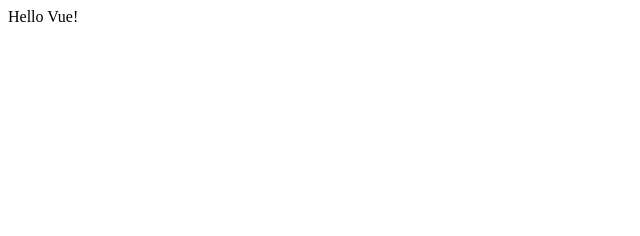
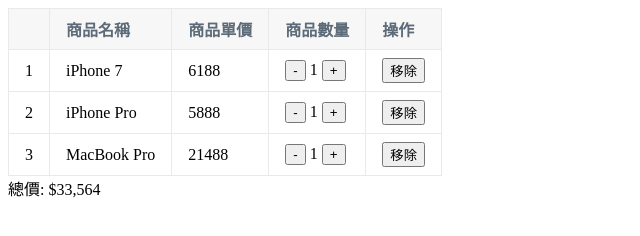
Before and after one commit to YangMak/TestGitHub, a plain HTML site: page 2018-08-27_VueTest/index.html in a window 1280 px wide. Shown: the whole page, without its empty margins (0-640 px from the left). Drawn offline with nearby package versions, Linux system fonts and the light colour scheme.

Commit message:
2018-10-12-commit

```diff
--- a/2018-08-27_VueTest/index.html
+++ b/2018-08-27_VueTest/index.html
@@ -5,22 +5,45 @@
     <meta charset="UTF-8">
     <meta name="viewport" content="width=device-width, initial-scale=1.0">
     <meta http-equiv="X-UA-Compatible" content="ie=edge">
-    <title>VueTest</title>
-    <script src='https://cdnjs.cloudflare.com/ajax/libs/vue/2.5.17/vue.js'></script>
+    <title>購物範例</title>
+    <link rel="stylesheet" href="../2018-08-27_VueTest/style.css"></link>
 </head>
 
 <body>
-    <div id="app">
-        {{message}}
+    <div id="app" v-cloak>
+        <template v-if="list.length">
+            <table>
+                <thead>
+                    <tr>
+                        <th></th>
+                        <th>商品名稱</th>
+                        <th>商品單價</th>
+                        <th>商品數量</th>
+                        <th>操作</th>
+                    </tr>
+                </thead>
+                <tbody>
+                    <tr v-for="(item, index) in list">
+                        <td>{{index + 1}}</td>
+                        <td>{{item.name}}</td>
+                        <td>{{item.price}}</td>
+                        <td>
+                            <button @click="handleReduce(index)" :disabled="item.count === 0">-</button>
+                            {{item.count}}
+                            <button @click="handleAdd(index)">+</button>
+                        </td>
+                        <td>
+                            <button @click="handleRemove(index)">移除</button>
+                        </td>
+                    </tr>
+                </tbody>
+            </table>
+            <div>總價: ${{totalPrice}}</div>
+        </template>
+        <div v-else=>購物車為空</div>
     </div>
-    <script>
-        let app = new Vue({
-            el: '#app',
-            data: {
-                message: 'Hello Vue!'
-            }
-        })
-    </script>
-</body>
+
+    <script src='https://cdnjs.cloudflare.com/ajax/libs/vue/2.5.17/vue.js'></script>
+    <script src='../2018-08-27_VueTest/index.js'></script>
 
 </html>
--- /dev/null
+++ b/2018-08-27_VueTest/index.js
@@ -0,0 +1,47 @@
+var app = new Vue({
+    el: '#app',
+    data: {
+        list: [{
+                id: 1,
+                name: 'iPhone 7',
+                price: '6188',
+                count: 1
+            },
+            {
+                id: 2,
+                name: 'iPhone Pro',
+                price: '5888',
+                count: 1
+            },
+            {
+                id: 3,
+                name: 'MacBook Pro',
+                price: '21488',
+                count: 1
+            }
+        ]
+    },
+    computed: {
+        totalPrice: function() {
+            var total = 0;
+            for (var i = 0; i < this.list.length; i++) {
+                var item = this.list[i];
+                total += item.price * item.count;
+            }
+            return total.toString().replace(/\B(?=(\d{3})+$)/g, ',');
+        }
+    },
+    methods: {
+        handleReduce: function(index) {
+            if (this.list[index].count === 0) return;
+            this.list[index].count--;
+        },
+        handleAdd: function(index) {
+            this.list[index].count++;
+        },
+        handleRemove: function(index) {
+            this.list.splice(index, 1);
+        }
+    }
+
+})
--- /dev/null
+++ b/2018-08-27_VueTest/style.css
@@ -0,0 +1,24 @@
+[v-cloak] {
+    display: none;
+}
+
+table {
+    border: 1px solid #e9e9e9;
+    border-collapse: collapse;
+    border-spacing: 0;
+    empty-cells: show;
+}
+
+th,
+td {
+    padding: 8px 16px;
+    border: 1px solid #e9e9e9;
+    text-align: left;
+}
+
+th {
+    background: #f7f7f7;
+    color: #5c6b77;
+    font-weight: 600;
+    white-space: nowrap;
+}
```
Also changed, not shown: 2018-08-20_vscode-test/index.html (+3 -0 lines), 2018-08-27_VueTest/vmodel.html (added, +36 -0 lines).
